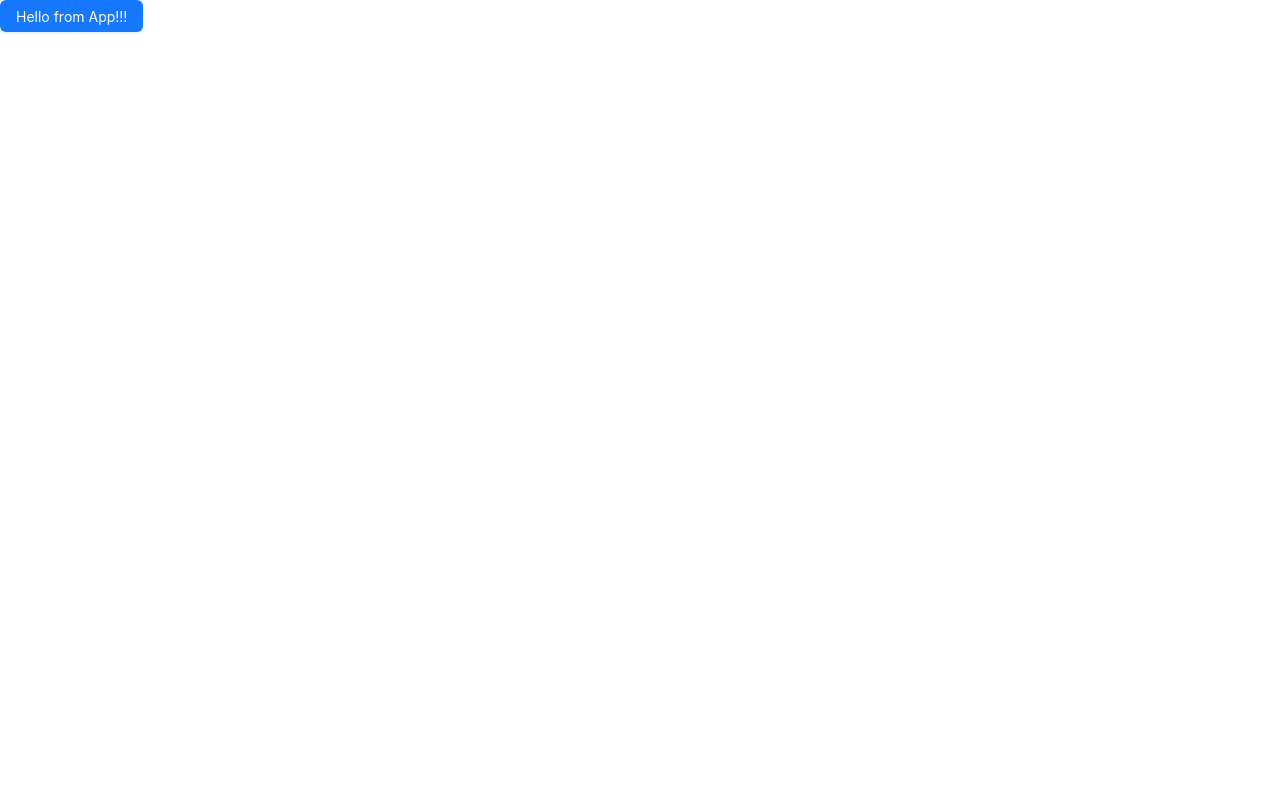
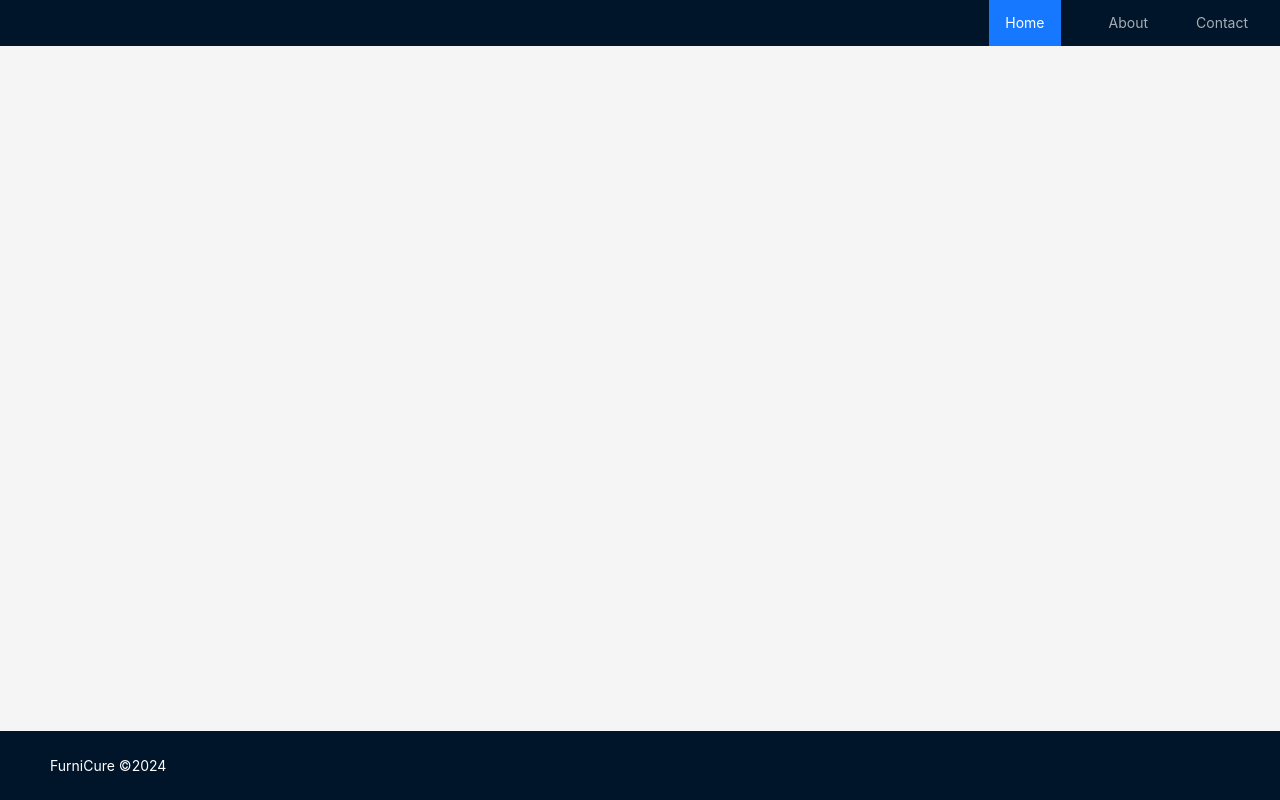
Before and after one commit to Velin-Apostolov/furnicure, a React (Vite) app in the folder client/: page / in a window 1280 px wide. Built offline with nearby package versions, Linux system fonts and the light colour scheme.

Commit message:
changed footer and navbar styling, added react-router-dom

```diff
--- a/client/package.json
+++ b/client/package.json
@@ -12,7 +12,8 @@
   "dependencies": {
     "antd": "^5.20.1",
     "react": "^18.2.0",
-    "react-dom": "^18.2.0"
+    "react-dom": "^18.2.0",
+    "react-router-dom": "^6.26.1"
   },
   "devDependencies": {
     "@types/react": "^18.2.66",
--- a/client/src/App.jsx
+++ b/client/src/App.jsx
@@ -1,11 +1,9 @@
-import CustomButton from "./components/CustomButton"
+import MainLayout from "./layouts/MainLayout"
 
 function App() {
   return (
     <>
-    <CustomButton
-    title='Hello from App!!!'
-    />
+      <MainLayout></MainLayout>
     </>
   )
 }
--- /dev/null
+++ b/client/src/components/AppFooter/AppFooter.jsx
@@ -0,0 +1,14 @@
+import { Layout } from "antd";
+import 'antd/dist/reset.css'; // Ensure Ant Design's styles are included
+
+const { Footer } = Layout;
+
+const AppFooter = () => {
+    return (
+        <Footer className="bg-dark-blue text-left text-white mt-auto">
+            FurniCure ©2024
+        </Footer>
+    );
+};
+
+export default AppFooter;
--- /dev/null
+++ b/client/src/components/Navbar/Navbar.jsx
@@ -0,0 +1,17 @@
+import { Menu } from "antd";
+
+const Navbar = () => {
+    const menuItems = [
+        { key: '1', label: 'Home' },
+        { key: '2', label: 'About' },
+        { key: '3', label: 'Contact' },
+    ];
+    return (
+        <div className='nav-container'>
+            <Menu theme="dark" mode="horizontal" defaultSelectedKeys={['1']} items={menuItems} className="flex justify-end gap-4 pr-4">
+            </Menu>
+        </div>
+    )
+}
+
+export default Navbar;
--- a/client/src/index.css
+++ b/client/src/index.css
@@ -8,22 +8,52 @@
   box-sizing: border-box;
 }
 
-body, h1, h2, h3, h4, h5, h6, p, ol, ul, figure, blockquote, dl, dd {
+:root {
+  --dark-blue: #001529,
+    --warm-sand: #fff7d6,
+    --bright-blue: #00c6b9,
+    min-height: 100vh;
+  display: flex;
+  flex-direction: column;
+}
+
+body,
+h1,
+h2,
+h3,
+h4,
+h5,
+h6,
+p,
+ol,
+ul,
+figure,
+blockquote,
+dl,
+dd {
   margin: 0;
   padding: 0;
 }
 
-html, body {
+html,
+body {
   padding: 0;
   margin: 0;
   height: 100%;
 }
 
-img, picture, video, canvas, svg {
+img,
+picture,
+video,
+canvas,
+svg {
   display: block;
   max-width: 100%;
 }
 
-input, button, textarea, select {
+input,
+button,
+textarea,
+select {
   font: inherit;
 }
--- /dev/null
+++ b/client/src/layouts/MainLayout.jsx
@@ -0,0 +1,22 @@
+import React from 'react';
+import { Layout } from 'antd';
+import 'antd/dist/reset.css';
+
+import AppFooter from '../components/AppFooter/AppFooter';
+import Navbar from '../components/Navbar/Navbar';
+
+const { Content } = Layout;
+
+const MainLayout = ({ children }) => {
+    return (
+        <Layout className="flex flex-col min-h-screen">
+            <Navbar />
+            <Content className="flex-grow">
+                {children}
+            </Content>
+            <AppFooter />
+        </Layout>
+    );
+}
+
+export default MainLayout;
--- a/client/src/main.jsx
+++ b/client/src/main.jsx
@@ -2,7 +2,10 @@ import React from 'react'
 import ReactDOM from 'react-dom/client'
 import App from './App.jsx'
 import './index.css'
+import { BrowserRouter } from 'react-router-dom'
 
 ReactDOM.createRoot(document.getElementById('root')).render(
-    <App />
+    <BrowserRouter>
+        <App />
+    </BrowserRouter>
 )
--- a/client/tailwind.config.js
+++ b/client/tailwind.config.js
@@ -5,7 +5,13 @@ export default {
     "./index.html",
   ],
   theme: {
-    extend: {},
+    extend: {
+      colors: {
+        'dark-blue': '#001529',
+        'warm-sand': '#fff7d6',
+        'bright-blue': '#00c6b9',
+      },
+    },
   },
   plugins: [],
 }
```
Also changed, not shown: client/src/components/AppFooter/AppFooter.css (added), client/src/components/CustomButton/CustomButton.css (added), client/src/components/CustomButton/CustomButton.jsx (renamed from client/src/components/CustomButton.jsx), client/src/components/Navbar/Navbar.css (added), 1 other file (tests, documents, lock files or other folders).
